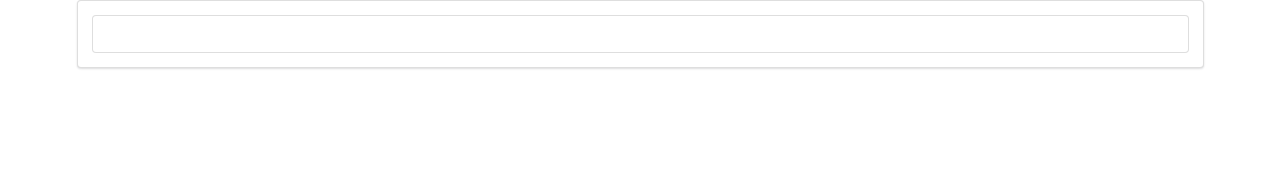
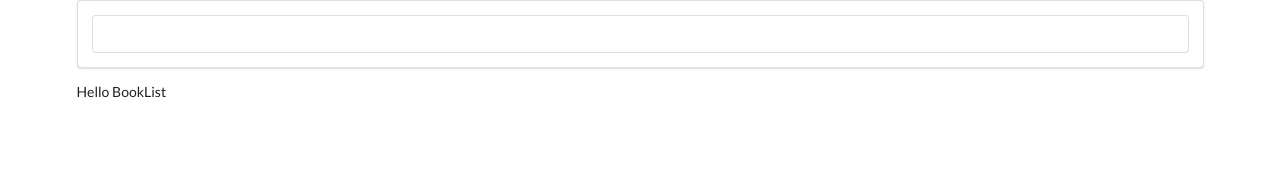
Before and after one commit to hhuang2088/booktube, a React (Create React App) app: page / in a window 1280 px wide. Shown: the top 172 px of the page. Built offline with nearby package versions, Linux system fonts and the light colour scheme.

Commit message:
initialized BookList functional component and connected BookList to App

```diff
--- a/src/components/App.js
+++ b/src/components/App.js
@@ -1,6 +1,7 @@
 import React from 'react';
 import googleBooks from '../apis/googleBooks';
 import Searchbar from './Searchbar';
+import BookList from './BookList';
 
 class App extends React.Component {
 	state = {books: []};
@@ -18,6 +19,7 @@ class App extends React.Component {
 		return (
 			<div className="ui container">
 				<Searchbar onFormSubmit={this.onFormSubmit}/>
+				<BookList books={this.state.books} />
 			</div>
 		)
 	}
--- /dev/null
+++ b/src/components/BookList.js
@@ -0,0 +1,11 @@
+import React from 'react';
+
+const BookList = ({books}) => {
+	return(
+		<div>
+			Hello BookList
+		</div>
+	)
+}
+
+export default BookList;
```
